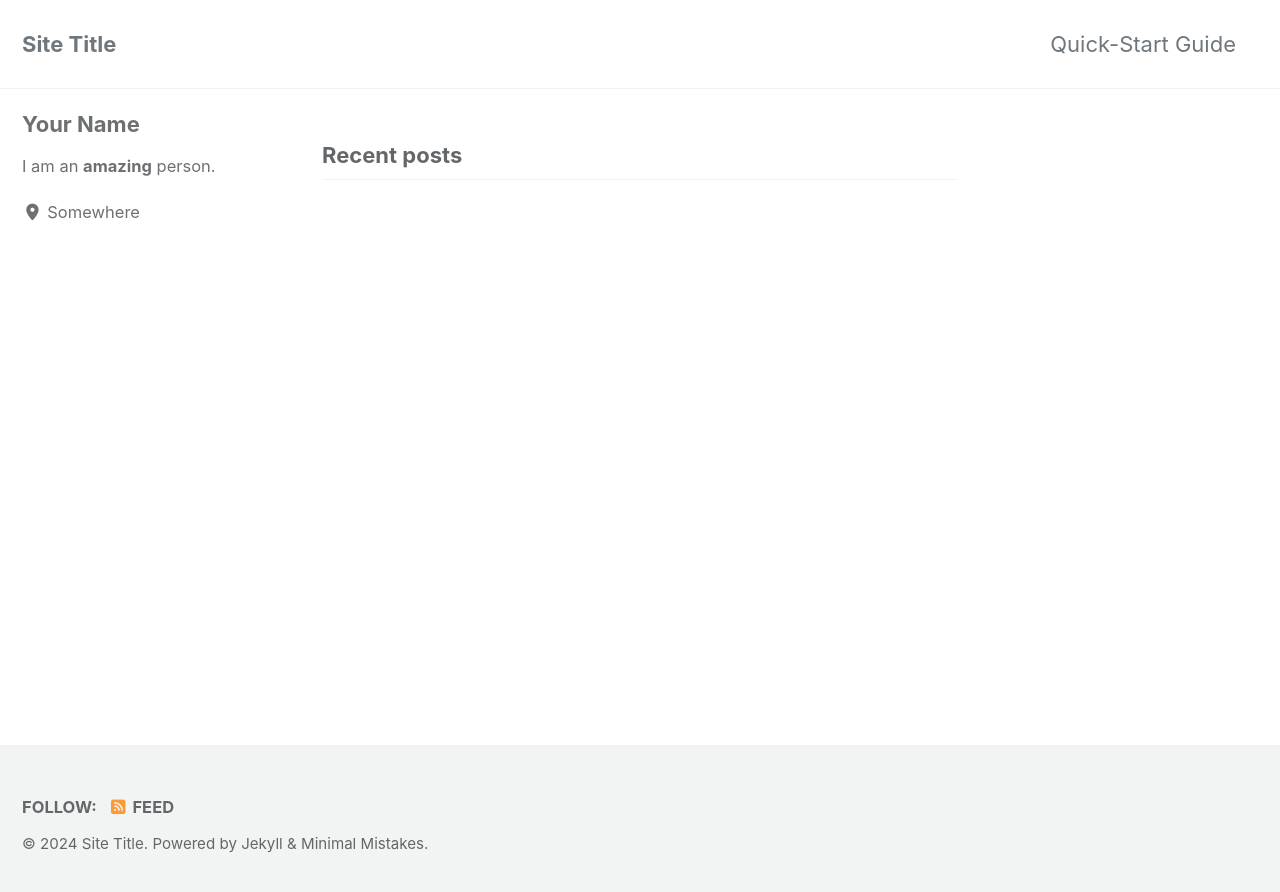
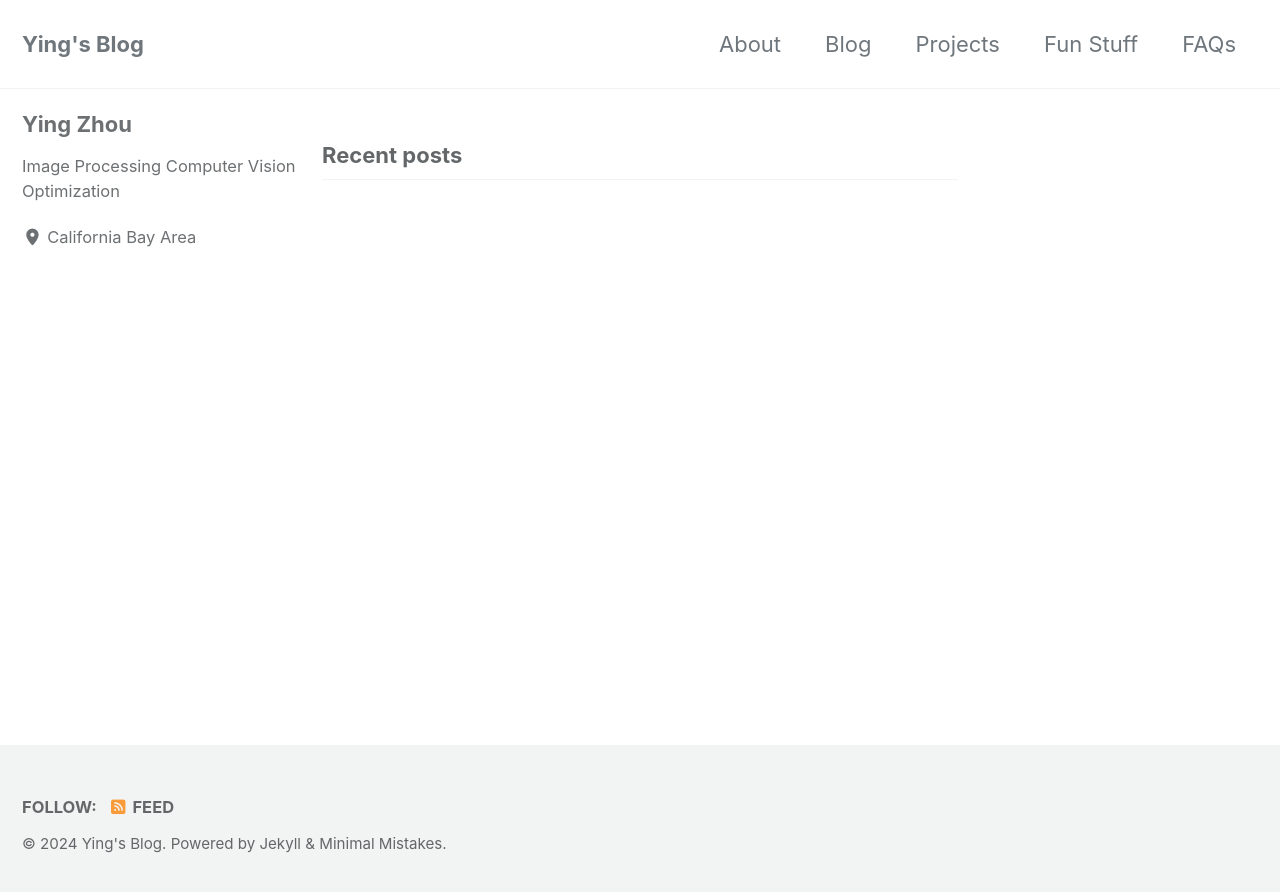
Before and after one commit to yzhoujoy/yzhoujoy.github.io, a Jekyll site: the page built from index.html, in a window 1280 px wide. Shown: the top 892 px of the page. Built offline with Jekyll 4.4.1, drawn with Linux system fonts in a browser that asks for light colours; cached includes are drawn as plain includes; the list of posts is cut into pages by our own code.

Commit message:
template: update global fields
Update some global fields to play around with
the template.

```diff
--- a/_config.yml
+++ b/_config.yml
@@ -17,11 +17,11 @@ minimal_mistakes_skin    : "default" # "air", "aqua", "contrast", "dark", "dirt"
 # Site Settings
 locale                   : "en-US"
 rtl                      : # true, false (default) # turns direction of the page into right to left for RTL languages
-title                    : "Site Title"
+title                    : "Ying's Blog"
 title_separator          : "-"
 subtitle                 : # site tagline that appears below site title in masthead
-name                     : "Your Name"
-description              : "An amazing website."
+name                     : "Ying Zhou"
+description              : "An amazing space where I share developer tips, explore fascinating math concepts, and dive into the fun projects I love!"
 url                      : # the base hostname & protocol for your site e.g. "https://mmistakes.github.io"
 baseurl                  : # the subpath of your site, e.g. "/blog"
 repository               : # GitHub username/repo-name e.g. "mmistakes/minimal-mistakes"
@@ -113,10 +113,10 @@ analytics:
 
 # Site Author
 author:
-  name             : "Your Name"
+  name             : "Ying Zhou"
   avatar           : # path of avatar image, e.g. "/assets/images/bio-photo.jpg"
-  bio              : "I am an **amazing** person."
-  location         : "Somewhere"
+  bio              : "Image Processing\n Computer Vision\n Optimization"
+  location         : "California Bay Area"
   email            :
   links:
     - label: "Email"
```
Also changed, not shown: _data/navigation.yml (+9 -8 lines).
